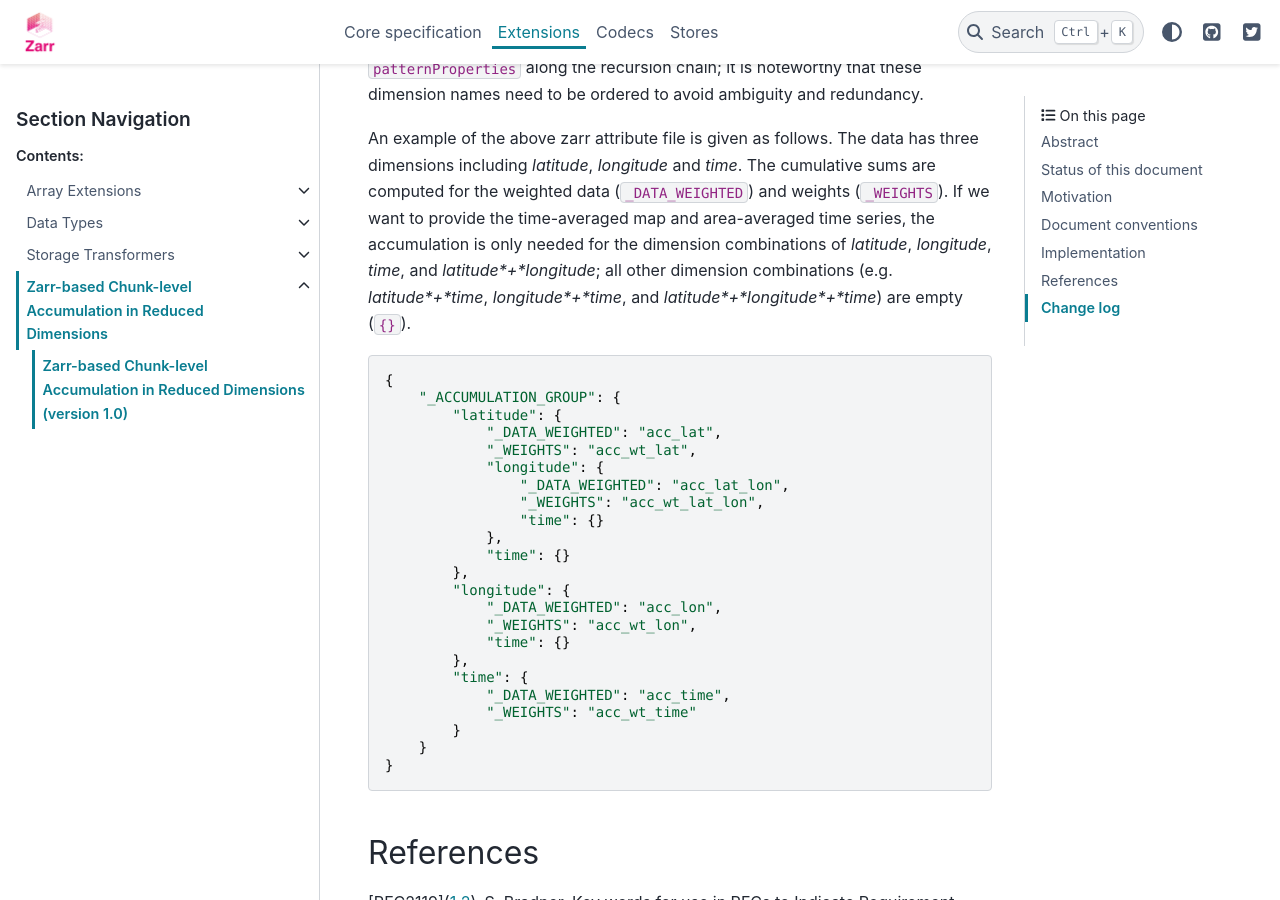
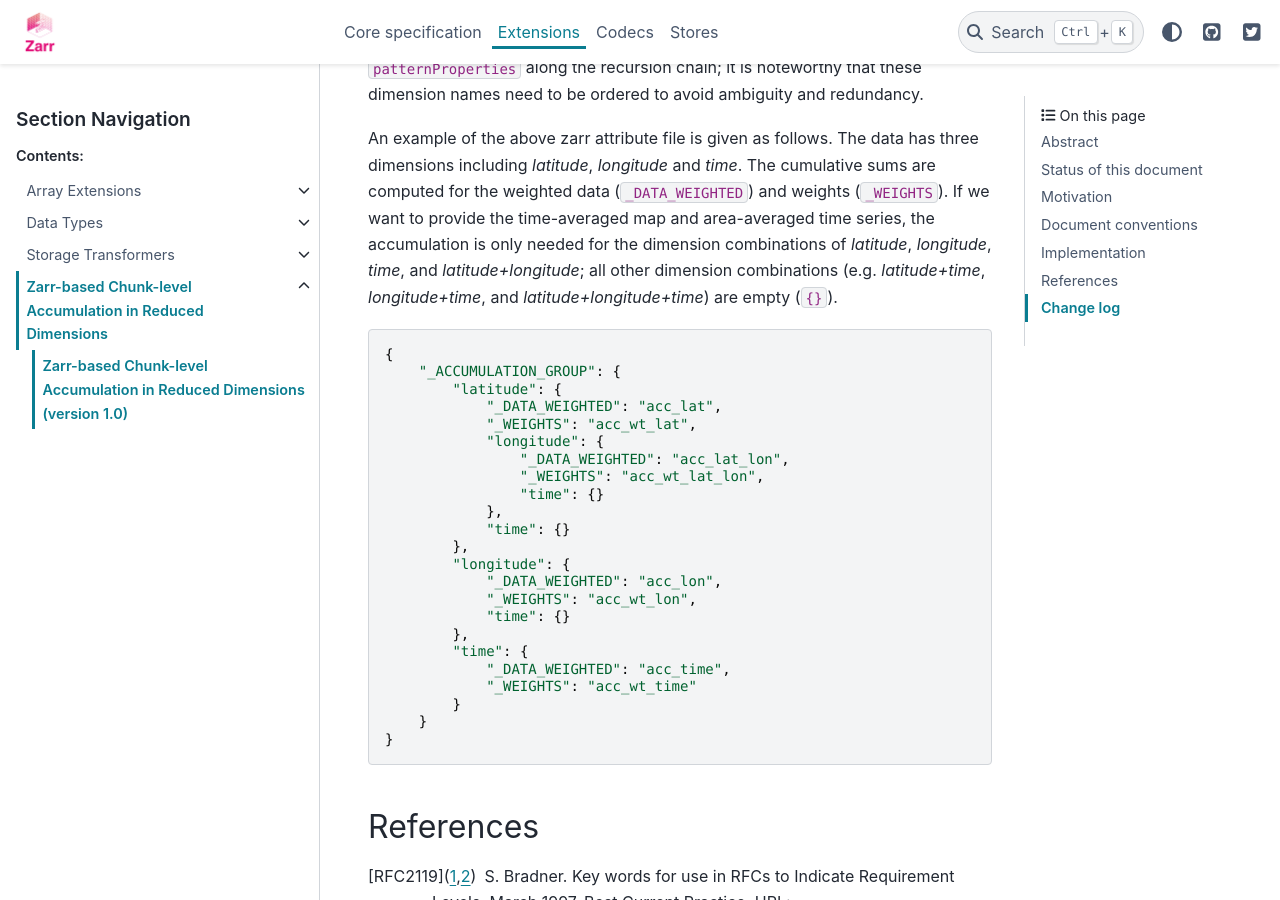
Before and after one commit to zarr-developers/zarr-specs, a Sphinx documentation site: the page built from docs/extensions/zarr-accumulation/v1.0.rst, in a window 1280 px wide and 900 px high, scrolled down 4181 px. Built offline with Sphinx 7.4.7 and the PyData theme 0.15.4, drawn with Linux system fonts in a browser that asks for light colours.

```diff
--- a/docs/extensions/zarr-accumulation/v1.0.rst
+++ b/docs/extensions/zarr-accumulation/v1.0.rst
@@ -136,7 +136,7 @@ The accumulation group attribute file, ``${raw_dataset}_accumulation_group/.zatt
 
 The recursive definition (``#/definitions/accumulation_data_array``) under the schema root (``_ACCUMULATION_GROUP``) provides details of the cumulative sum statistics, including the dataset names, accumulation types and dimensions.  The keys of its ``properties`` (``_DATA_UNWEIGHTED``, ``_DATA_WEIGHTED``, and ``_WEIGHTS``) indicate the cumulative sum types (for unweighted data, weighted data, and weights respectively), whereas its values give the cumulative sum dataset names.  The accumulation dimension names are saved in the keys of its ``patternProperties`` along the recursion chain; it is noteworthy that these dimension names need to be ordered to avoid ambiguity and redundancy.
 
-An example of the above zarr attribute file is given as follows.  The data has three dimensions including *latitude*, *longitude* and *time*. The cumulative sums are computed for the weighted data (``_DATA_WEIGHTED``) and weights (``_WEIGHTS``).  If we want to provide the time-averaged map and area-averaged time series, the accumulation is only needed for the dimension combinations of *latitude*, *longitude*, *time*, and *latitude*+*longitude*; all other dimension combinations (e.g.  *latitude*+*time*, *longitude*+*time*, and *latitude*+*longitude*+*time*) are empty (``{}``). ::
+An example of the above zarr attribute file is given as follows.  The data has three dimensions including *latitude*, *longitude* and *time*. The cumulative sums are computed for the weighted data (``_DATA_WEIGHTED``) and weights (``_WEIGHTS``).  If we want to provide the time-averaged map and area-averaged time series, the accumulation is only needed for the dimension combinations of *latitude*, *longitude*, *time*, and *latitude+longitude*; all other dimension combinations (e.g.  *latitude+time*, *longitude+time*, and *latitude+longitude+time*) are empty (``{}``). ::
 
     {
         "_ACCUMULATION_GROUP": {
```
